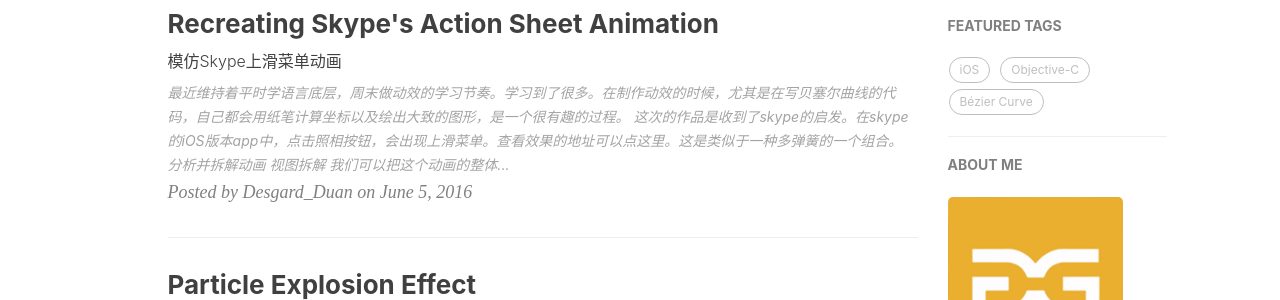
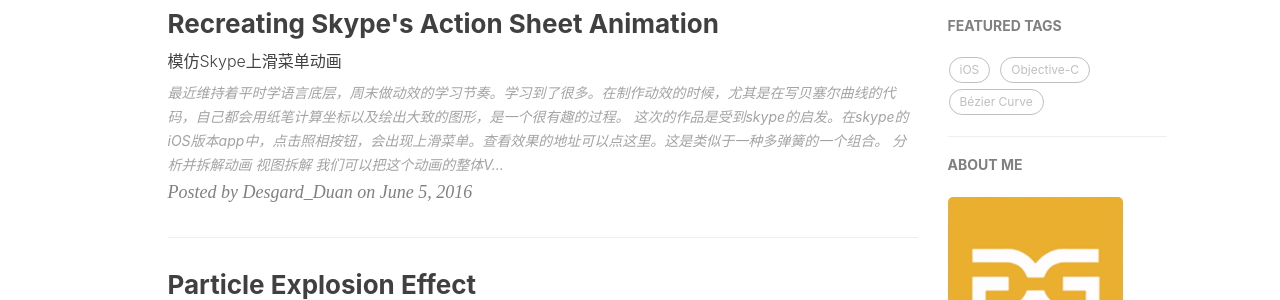
Before and after one commit to Desgard/desgard.github.com, a Jekyll site: the page built from index.html, in a window 1280 px wide and 900 px high. Shown: the part 461-761 px from the top of the window. Built offline with Jekyll 4.4.1, drawn with Linux system fonts in a browser that asks for light colours; nearby versions of some CDN libraries; the list of posts is cut into pages by our own code; comment, search, counter and statistics services are not loaded.

Commit message:
MOD: 修改错别字

```diff
--- a/_posts/2016-06-05-DGGooeySlideMenu.md
+++ b/_posts/2016-06-05-DGGooeySlideMenu.md
@@ -13,7 +13,7 @@
 
 最近维持着平时学语言底层，周末做动效的学习节奏。学习到了很多。在制作动效的时候，尤其是在写贝塞尔曲线的代码，自己都会用纸笔计算坐标以及绘出大致的图形，是一个很有趣的过程。
 
-这次的作品是收到了skype的启发。在skype的iOS版本app中，点击照相按钮，会出现上滑菜单。查看效果的地址可以点[这里](http://capptivate.co/2015/02/01/skype-qik/)。这是类似于一种多弹簧的一个组合。
+这次的作品是受到skype的启发。在skype的iOS版本app中，点击照相按钮，会出现上滑菜单。查看效果的地址可以点[这里](http://capptivate.co/2015/02/01/skype-qik/)。这是类似于一种多弹簧的一个组合。
 
 ![](/assets/img/post_img/2016-06-05/demo0.gif)
 
```
Also changed, not shown: other parts of _posts/2016-06-05-DGGooeySlideMenu.md (+1 -1 lines).
